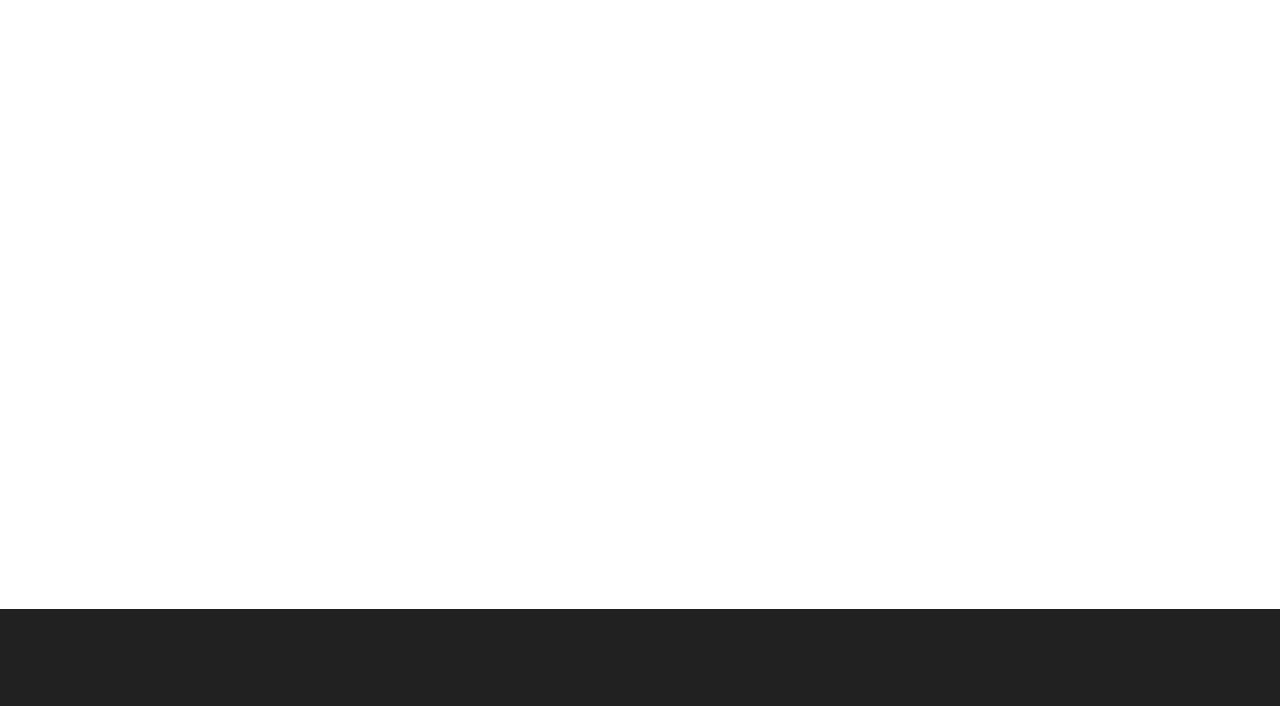
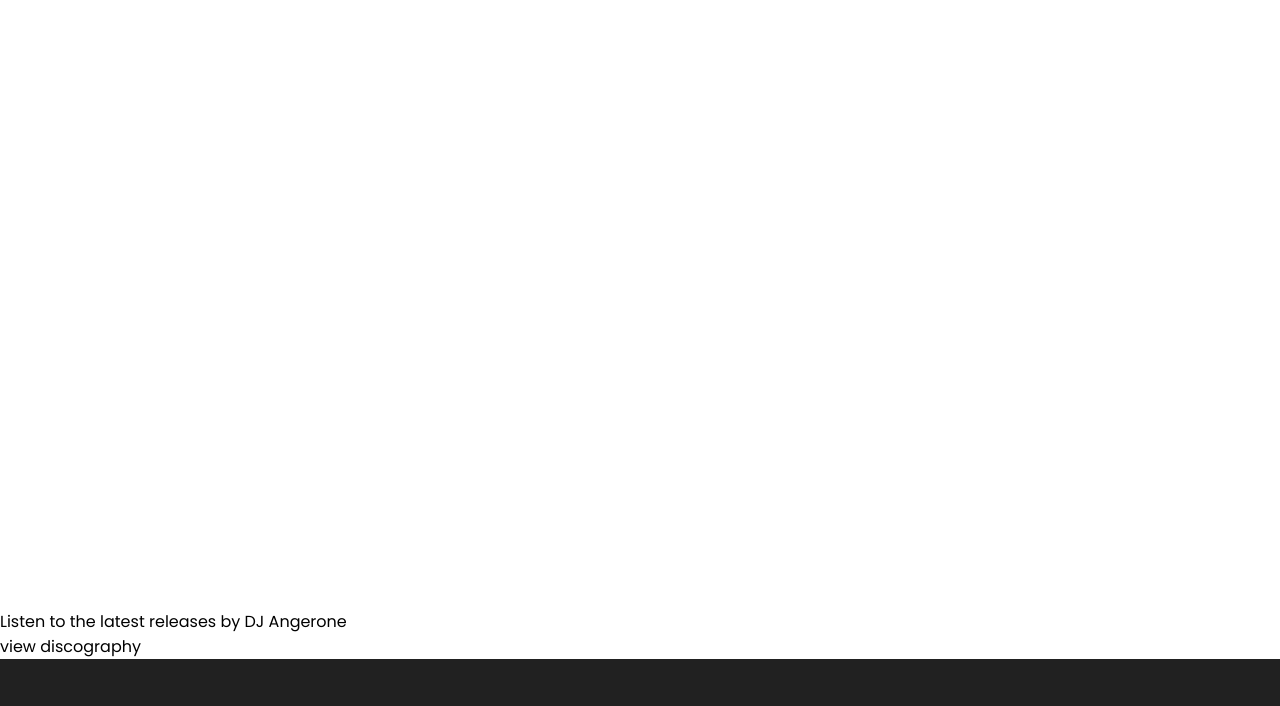
Before and after one commit to MrSociety404/dj-project, a website built with Parcel: page src/index.html in a window 1280 px wide. Shown: the part 71-777 px from the top of the page. Built offline with nearby package versions, Linux system fonts and the light colour scheme; files whose address does not match are found by name.

Commit message:
banner new

```diff
--- a/src/index.html
+++ b/src/index.html
@@ -75,6 +75,10 @@
           </div>
         </div>
       </section>
+      <section class="banner__listen">
+        <p>Listen to the latest releases by DJ Angerone</p>
+        <p class="banner__listen-button">view discography</p>
+      </section>
     </main>
     <footer class="footer">
       <div class="footer__container">
--- /dev/null
+++ b/src/scss/layout/_banner.scss
@@ -0,0 +1,3 @@
+.banner__listen{
+
+}
--- a/src/scss/style.scss
+++ b/src/scss/style.scss
@@ -9,3 +9,4 @@
 @import "layout/main";
 @import "layout/gallery";
 @import "layout/discography";
+@import "layout/banner";
```
